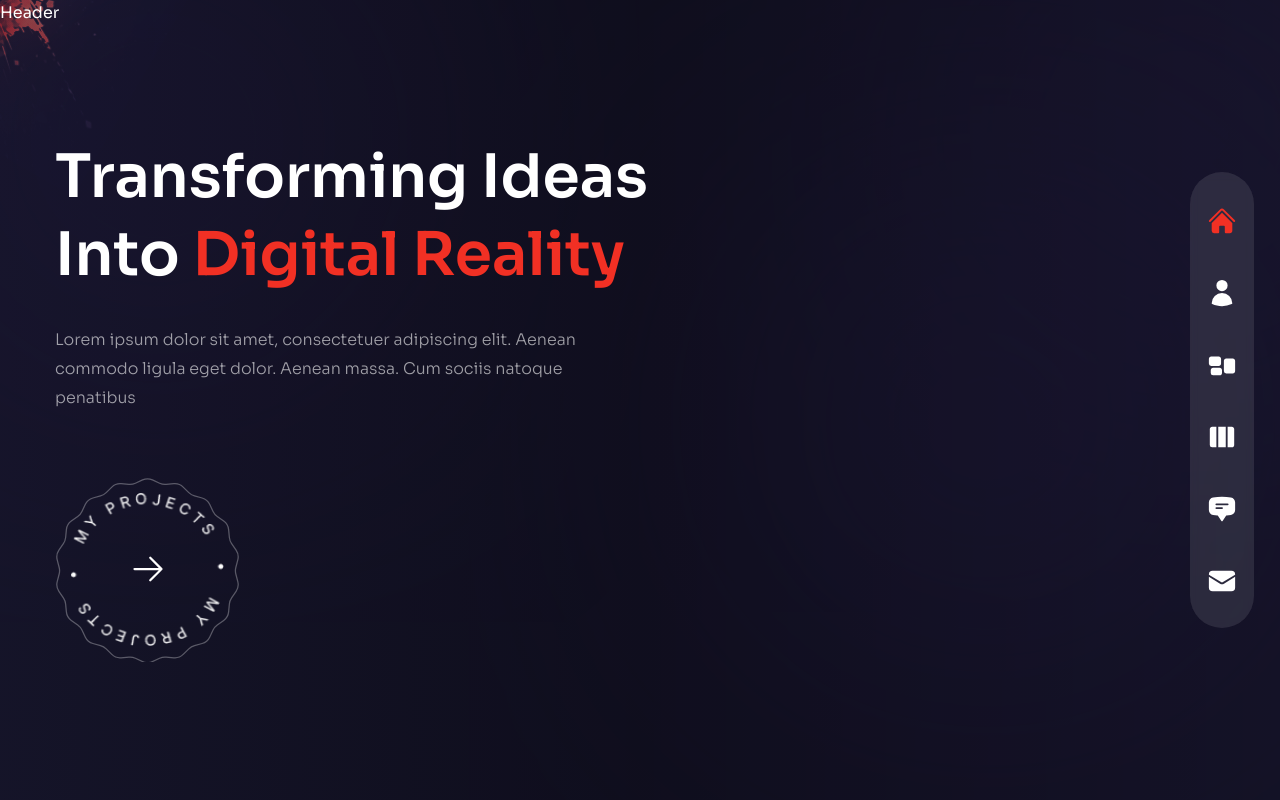
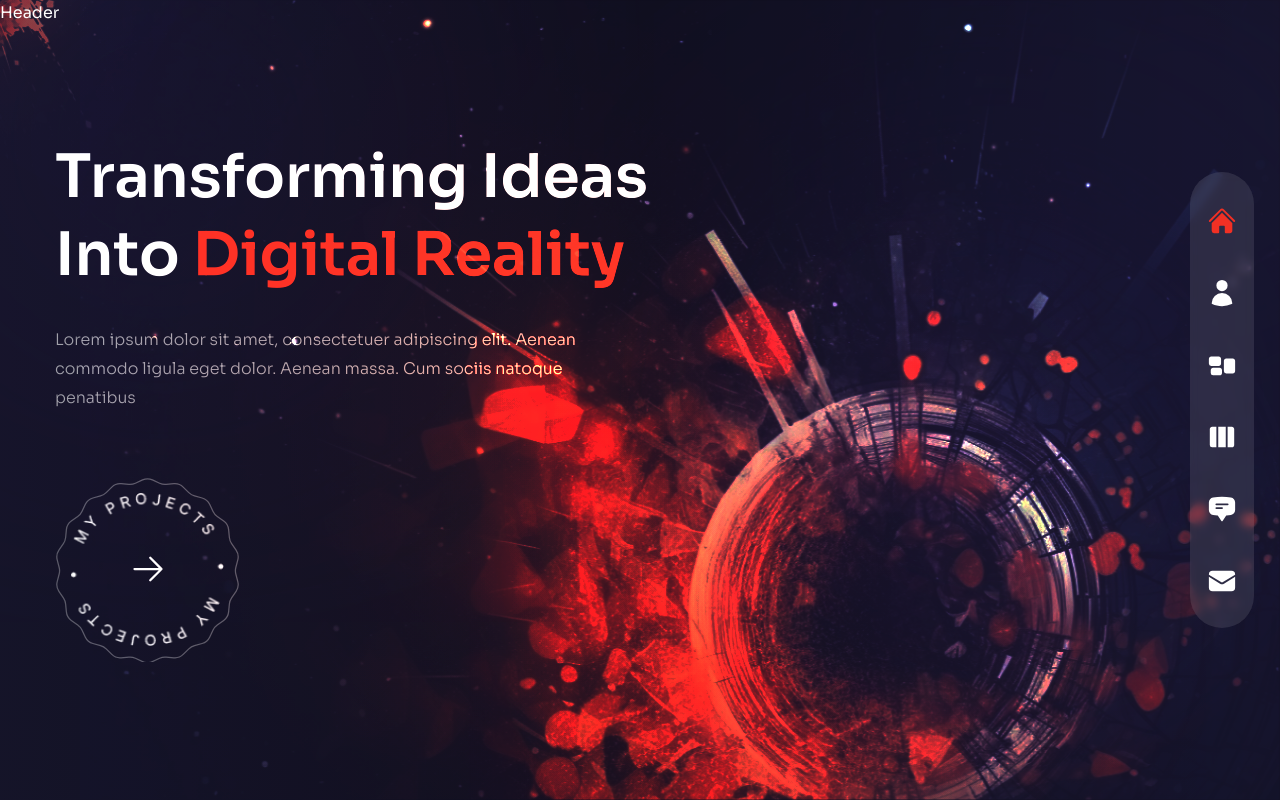
Before and after one commit to kishwerjabeen/mujtaba-portfolios, a Next.js app: page / in a window 1280 px wide. Built offline with nearby package versions, Linux system fonts and the light colour scheme.

Commit message:
bg-iamge done

```diff
--- a/pages/index.js
+++ b/pages/index.js
@@ -70,7 +70,12 @@ const Home = () => {
         </div>
       </div>
       {/* image */}
-      <div>Image</div>
+      <div className="w-[1200px] h-full absolute right-0 bottom-0">
+        {/* bg-image */}
+        <div className="bg-none xl:bg-explosion xl:bg-cover xl:bg-right xl:bg-no-repeat w-full h-full absolute mix-blend-color-dodge translate-z-0  ">
+
+        </div>
+      </div>
     </div>
   );
 };
```
